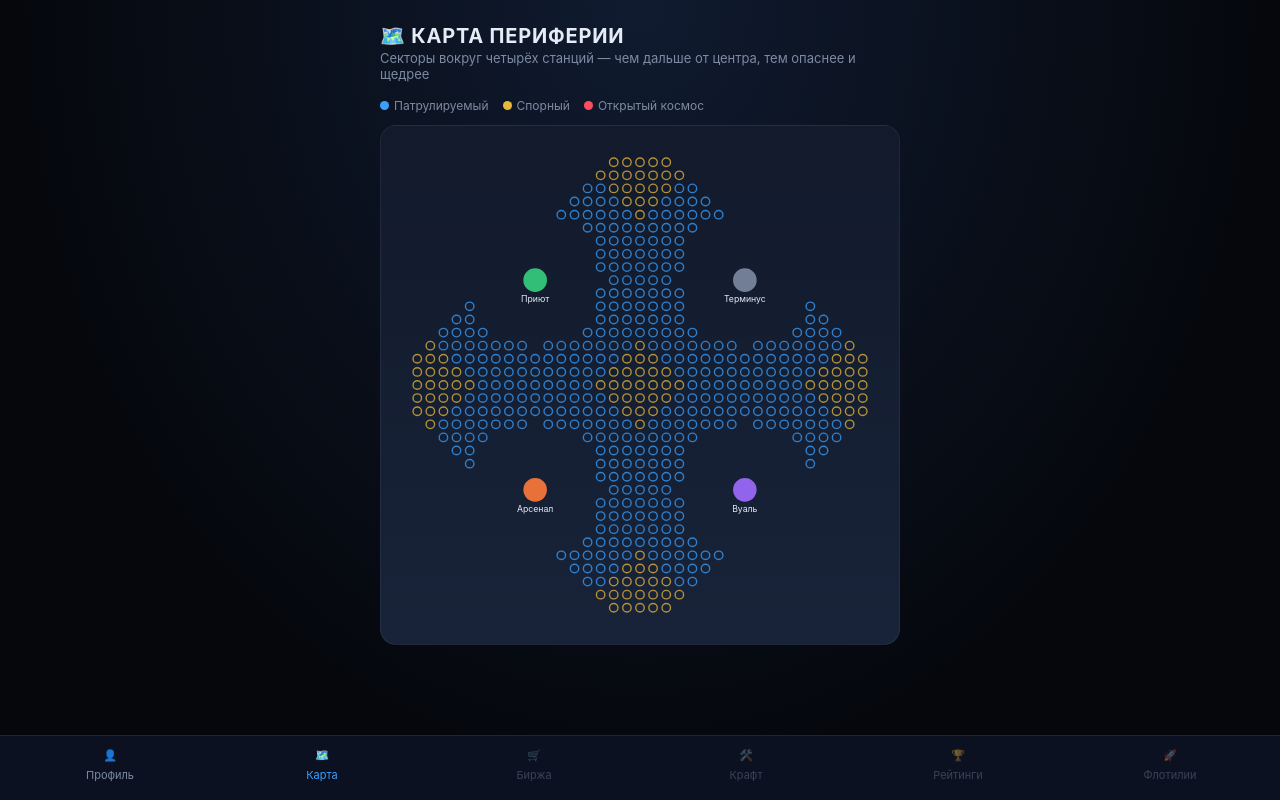
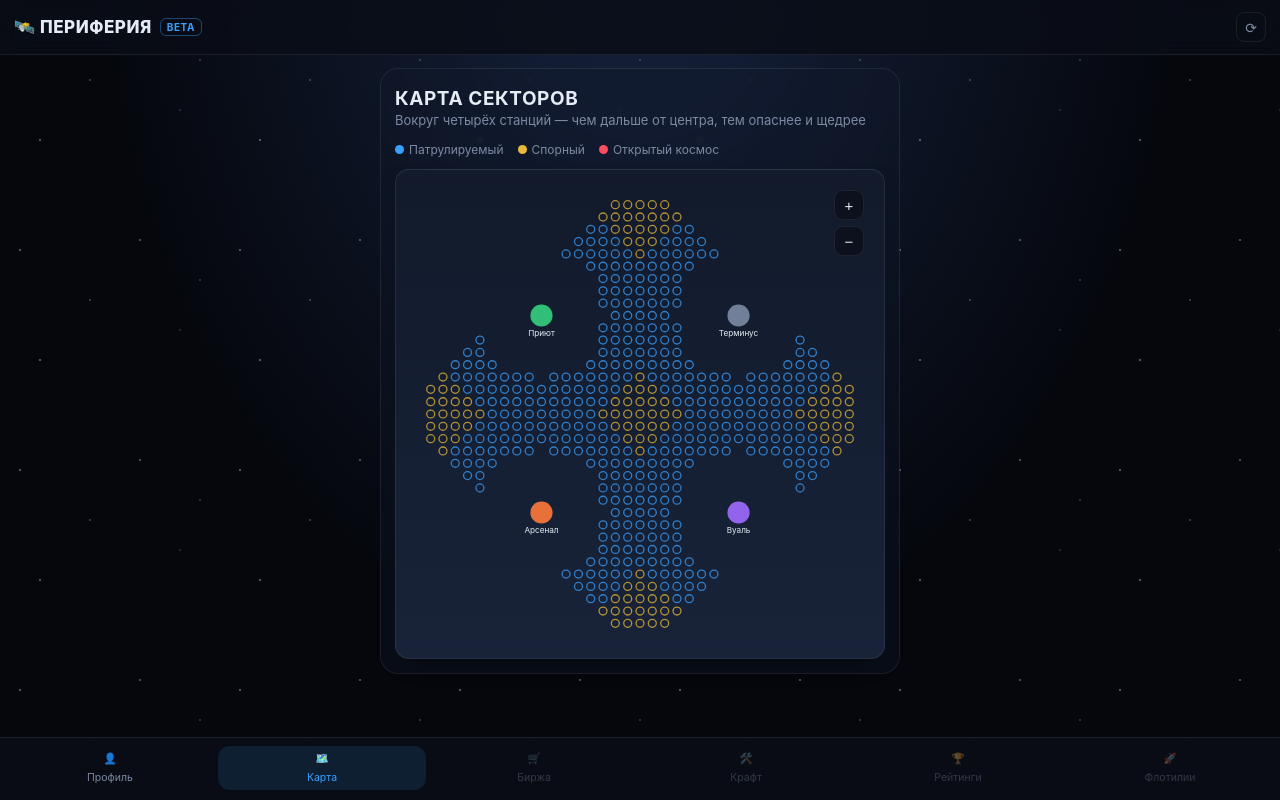
Before and after one commit to ruslan242002-cyber/Dvijj, a website: page public/map.html in a window 1280 px wide. Drawn offline with Linux system fonts and the light colour scheme.

Commit message:
Update map.html

```diff
--- a/public/map.html
+++ b/public/map.html
@@ -6,26 +6,73 @@
 <title>Периферия — карта секторов</title>
 <style>
   :root {
-    --bg: #05070c; --panel: #121a2b; --panel2: #182339;
+    --bg: #05070d; --panel: #121a2b; --panel2: #182339;
     --accent: #3aa0ff; --text: #e6ecf5; --muted: #7d8aa3;
     --blue: #3aa0ff; --yellow: #e8b93a; --red: #ff4d5e;
+    --border: rgba(255,255,255,.08);
   }
-  * { box-sizing: border-box; }
+  * { box-sizing: border-box; -webkit-tap-highlight-color: transparent; }
+  html, body { height: 100%; }
   body {
-    margin: 0; background: radial-gradient(ellipse at top, #101b30 0%, #05070c 70%);
+    margin: 0; background: var(--bg);
     color: var(--text); font-family: -apple-system, BlinkMacSystemFont, "Segoe UI", Roboto, sans-serif;
-    min-height: 100vh; padding: 18px 14px 90px;
+    min-height: 100vh; padding: 68px 12px 92px; position: relative; overflow-x: hidden;
   }
+  body::before {
+    content: ''; position: fixed; inset: 0; z-index: -2;
+    background: radial-gradient(ellipse at 50% -10%, #16233f 0%, #05070d 60%);
+  }
+  body::after {
+    content: ''; position: fixed; inset: 0; z-index: -1; opacity: .55; pointer-events: none;
+    background-image:
+      radial-gradient(1.6px 1.6px at 20px 30px, #fff, transparent),
+      radial-gradient(1.2px 1.2px at 90px 80px, #cfe0ff, transparent),
+      radial-gradient(1.4px 1.4px at 140px 20px, #fff, transparent),
+      radial-gradient(1px 1px at 180px 110px, #9db8ff, transparent),
+      radial-gradient(1.6px 1.6px at 40px 140px, #fff, transparent),
+      radial-gradient(1px 1px at 200px 60px, #fff, transparent);
+    background-repeat: repeat; background-size: 220px 220px;
+  }
+
+  .app-bar {
+    position: fixed; top: 0; left: 0; right: 0; z-index: 10;
+    display: flex; align-items: center; gap: 10px;
+    padding: 12px 14px; background: rgba(10,14,23,.85); backdrop-filter: blur(10px);
+    border-bottom: 1px solid var(--border);
+  }
+  .app-bar .logo { font-size: 17px; font-weight: 800; letter-spacing: .03em; display: flex; align-items: center; gap: 8px; }
+  .app-bar .badge {
+    font-size: 10px; font-weight: 700; letter-spacing: .06em; color: var(--accent);
+    border: 1px solid rgba(58,160,255,.4); border-radius: 6px; padding: 2px 6px; text-transform: uppercase;
+  }
+  .app-bar .spacer { flex: 1; }
+  .app-bar .icon-btn {
+    width: 30px; height: 30px; border-radius: 8px; border: 1px solid var(--border);
+    display: flex; align-items: center; justify-content: center; color: var(--muted); font-size: 14px;
+  }
+
   .wrap { max-width: 520px; margin: 0 auto; }
-  h1 { font-size: 20px; letter-spacing: .04em; margin: 6px 0 2px; }
-  .sub { color: var(--muted); font-size: 13px; margin-bottom: 16px; }
+  h1 { font-size: 19px; letter-spacing: .03em; margin: 4px 0 2px; }
+  .sub { color: var(--muted); font-size: 13px; margin-bottom: 14px; }
   .legend { display: flex; gap: 14px; font-size: 12px; color: var(--muted); margin-bottom: 12px; flex-wrap: wrap; }
   .legend span { display: inline-flex; align-items: center; gap: 5px; }
   .legend i { width: 9px; height: 9px; border-radius: 50%; display: inline-block; }
+
+  .frame {
+    border: 1px solid var(--border); border-radius: 18px; padding: 14px;
+    background: rgba(18,26,43,.35); backdrop-filter: blur(2px);
+  }
   .map-card {
     background: linear-gradient(180deg, var(--panel), var(--panel2));
-    border: 1px solid rgba(255,255,255,.06); border-radius: 16px; padding: 10px;
-    position: relative; overflow: hidden;
+    border: 1px solid var(--border); border-radius: 14px; padding: 10px;
+    position: relative; overflow: hidden; box-shadow: 0 10px 24px -12px rgba(0,0,0,.5);
+  }
+  .zoom-controls {
+    position: absolute; top: 20px; right: 20px; display: flex; flex-direction: column; gap: 6px; z-index: 2;
+  }
+  .zoom-controls button {
+    width: 30px; height: 30px; border-radius: 9px; border: 1px solid var(--border);
+    background: rgba(10,14,23,.7); color: var(--text); font-size: 15px; cursor: pointer;
   }
   #mapSvg { width: 100%; height: auto; display: block; }
   .cell { transition: opacity .15s; }
@@ -35,23 +82,35 @@
     display: none; margin-top: 10px; padding: 10px 12px; border-radius: 10px;
     background: rgba(58,160,255,.1); border: 1px solid rgba(58,160,255,.3); font-size: 13px;
   }
+
   .bottom-nav {
-    position: fixed; bottom: 0; left: 0; right: 0; background: #0b1120;
-    border-top: 1px solid rgba(255,255,255,.08); display: flex; padding: 8px 4px 14px;
+    position: fixed; bottom: 0; left: 0; right: 0; z-index: 10;
+    background: rgba(10,14,23,.9); backdrop-filter: blur(10px);
+    border-top: 1px solid var(--border); display: flex; padding: 8px 6px calc(10px + env(safe-area-inset-bottom));
+    gap: 4px;
   }
   .bottom-nav a {
-    flex: 1; text-align: center; color: var(--muted); text-decoration: none; font-size: 11px;
-    display: flex; flex-direction: column; align-items: center; gap: 3px; padding: 4px 0;
+    flex: 1; text-align: center; color: var(--muted); text-decoration: none; font-size: 10.5px;
+    display: flex; flex-direction: column; align-items: center; gap: 3px; padding: 6px 2px;
+    border-radius: 12px; transition: background .15s, color .15s;
   }
-  .bottom-nav a.active { color: var(--accent); }
-  .bottom-nav a .ic { font-size: 18px; }
-  .bottom-nav a.soon { opacity: .4; }
+  .bottom-nav a.active { color: var(--accent); background: rgba(58,160,255,.12); }
+  .bottom-nav a .ic { font-size: 18px; line-height: 1; }
+  .bottom-nav a.soon { opacity: .35; }
 </style>
 </head>
 <body>
+
+<div class="app-bar">
+  <div class="logo">🛰️ ПЕРИФЕРИЯ <span class="badge">Beta</span></div>
+  <div class="spacer"></div>
+  <div class="icon-btn">⟳</div>
+</div>
+
 <div class="wrap">
-  <h1>🗺️ КАРТА ПЕРИФЕРИИ</h1>
-  <div class="sub">Секторы вокруг четырёх станций — чем дальше от центра, тем опаснее и щедрее</div>
+  <div class="frame">
+    <h1>КАРТА СЕКТОРОВ</h1>
+    <div class="sub">Вокруг четырёх станций — чем дальше от центра, тем опаснее и щедрее</div>
 
     <div class="legend">
       <span><i style="background:var(--blue)"></i>Патрулируемый</span>
@@ -60,10 +119,12 @@
     </div>
 
     <div class="map-card">
+      <div class="zoom-controls"><button id="zoomIn">+</button><button id="zoomOut">−</button></div>
       <svg id="mapSvg" viewBox="0 0 400 400"></svg>
     </div>
 
     <div class="tooltip" id="tooltip"></div>
+  </div>
 </div>
 
 <div class="bottom-nav">
@@ -78,7 +139,7 @@
 <script>
 // Генерируем ромбовидный кластер секторов: зона зависит от расстояния до
 // ближайшей из 4 станций (по краям — синие, дальше — жёлтые, глубже — красные).
-const SIZE = 17; // сеток по половине стороны
+const SIZE = 17;
 const CELL = 400 / (SIZE * 2 + 4);
 const svg = document.getElementById('mapSvg');
 const tooltip = document.getElementById('tooltip');
@@ -100,20 +161,16 @@ function zoneFor(dist) {
 let svgMarkup = '';
 for (let gx = -SIZE; gx <= SIZE; gx++) {
   for (let gy = -SIZE; gy <= SIZE; gy++) {
-    // ромбовидная маска — как кластер на скриншоте Атраксиса, а не квадрат
     if (Math.abs(gx) + Math.abs(gy) > SIZE + 2) continue;
-
     const distToStation = Math.min(...STATIONS.map(s => Math.hypot(gx - s.x, gy - s.y)));
     const { z, color } = zoneFor(distToStation);
-    if (z === 'station') continue; // сама станция рисуется отдельным маркером
-
+    if (z === 'station') continue;
     const cx = 200 + gx * CELL;
     const cy = 200 + gy * CELL;
     svgMarkup += `<circle class="cell" cx="${cx.toFixed(1)}" cy="${cy.toFixed(1)}" r="${(CELL * 0.32).toFixed(1)}" fill="none" stroke="${color}" stroke-width="1.1" opacity="0.75" data-zone="${z}" data-x="${gx}" data-y="${gy}"/>`;
   }
 }
 
-// маркеры станций поверх сетки
 STATIONS.forEach((s) => {
   const cx = 200 + s.x * CELL;
   const cy = 200 + s.y * CELL;
@@ -131,6 +188,17 @@ svg.addEventListener('click', (e) => {
   tooltip.style.display = 'block';
   tooltip.innerHTML = `<b>${zoneNames[t.dataset.zone]}</b> · сектор [${t.dataset.x}, ${t.dataset.y}]<br>${dangerHint[t.dataset.zone]}`;
 });
+
+// Зум — простое масштабирование самой SVG-карты (декоративно, без реальной навигации по секторам)
+let scale = 1;
+document.getElementById('zoomIn').onclick = () => { scale = Math.min(2, scale + 0.2); svg.style.transform = `scale(${scale})`; };
+document.getElementById('zoomOut').onclick = () => { scale = Math.max(0.6, scale - 0.2); svg.style.transform = `scale(${scale})`; };
+
+// Прокидываем token в ссылку на профиль, если он есть в текущем URL
+const token = new URLSearchParams(location.search).get('token');
+document.querySelectorAll('.bottom-nav a[href^="profile.html"]').forEach((a) => {
+  if (token) a.href = 'profile.html?token=' + encodeURIComponent(token);
+});
 </script>
 </body>
 </html>
```
Lines whose indentation alone changed are shown as unchanged.
